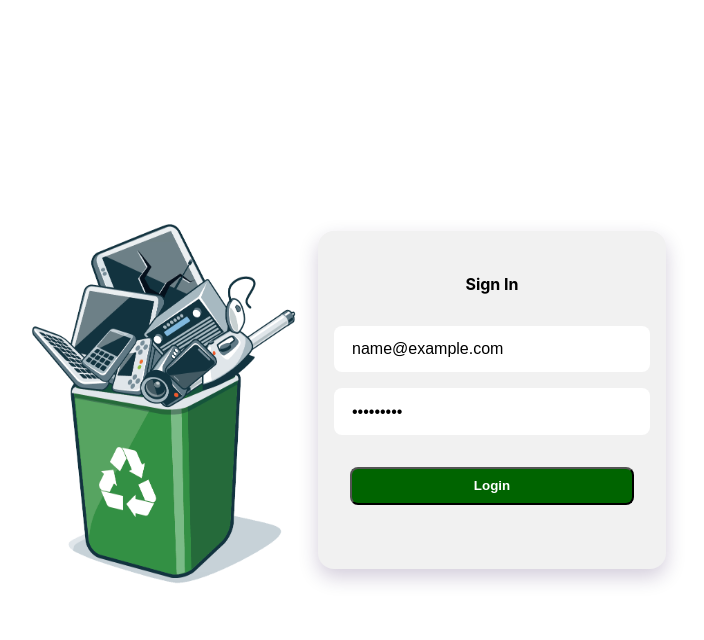
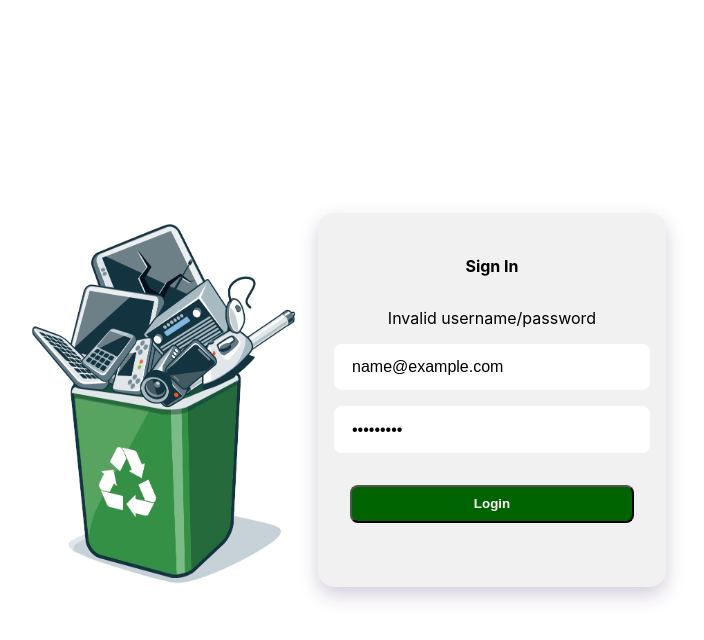
Before and after one commit to Aligoni/recycling-project, a Next.js app: page /admin in a window 1280 px wide. Both pictures are taken after typing "name@example.com", "Sample123" into the empty fields and a click on the input "Login". Shown: the top 640 px of the page, without its empty margins (378-1082 px from the left). Built offline with nearby package versions, Linux system fonts and the light colour scheme; no server answers; what javascript-time-ago would draw is missing.

Commit message:
admin authentication fix

```diff
--- a/components/Login/Login.js
+++ b/components/Login/Login.js
@@ -1,4 +1,4 @@
-import React, { useState } from "react";
+import React, { useState, useEffect } from "react";
 import styles from "./Login.module.scss";
 import { login } from "./api.auth";
 import { useRouter } from "next/router";
@@ -13,11 +13,19 @@ function Login() {
 
   const [loading, setLoading] = useState(false);
   const [error, setError] = useState(false);
-  const [sucess, setSuccess] = useState(false);
+  const [success, setSuccess] = useState(false);
   const [text, setText] = useState("");
 
   const authContext = React.useContext(AuthContext);
   const router = useRouter();
+
+  useEffect(() => {
+    if (authContext.isUserAuthenticated()) {
+      setSuccess(true)
+      setText('Already Logged In')
+      router.replace('/admin/dashboard')
+    }
+  }, [])
 
   const onEmailChange = (e) => {
     setEmail(e.target.value);
@@ -52,11 +60,18 @@ function Login() {
       if (login.status == 200) {
         console.log(login.data);
         authContext.setAuthState(login.data.data.id);
+        setSuccess(true)
+        setText('Login Successfull')
         router.push("/admin/dashboard");
+      } else {
+        setError(true)
+        setText('Invalid username/password')
       }
       setLoading(false);
     } catch (error) {
       console.log(error);
+      setError(true)
+      setText('Invalid username/password')
       setLoading(false);
     }
 
@@ -71,6 +86,13 @@ function Login() {
         <div className={styles.login__forms}>
           <form className={styles.login__register} onSubmit={onSubmit}>
             <h1 className={styles.login__title}>Sign In</h1>
+            {
+              (error || success) && (
+                <div className={`${error ? 'bg-red-300 text-red-600' : 'bg-green-300 text-green-600'} px-4 py-2 text-center block`} >
+                  {text}
+                </div>
+              )
+            }
             <div className={styles.login__box}>
               <input
                 type="email"
--- a/components/context/auth-context.js
+++ b/components/context/auth-context.js
@@ -15,10 +15,10 @@ const AuthProvider = ({ children }) => {
   // checks if the user is authenticated or not
   const isUserAuthenticated = () => {
     const token = localStorage.getItem("token");
-    if (token === undefined) {
-      return false;
+    if (token) {
+      return true
     }
-    return true;
+    return false
   };
 
   const logout = () => {
```
